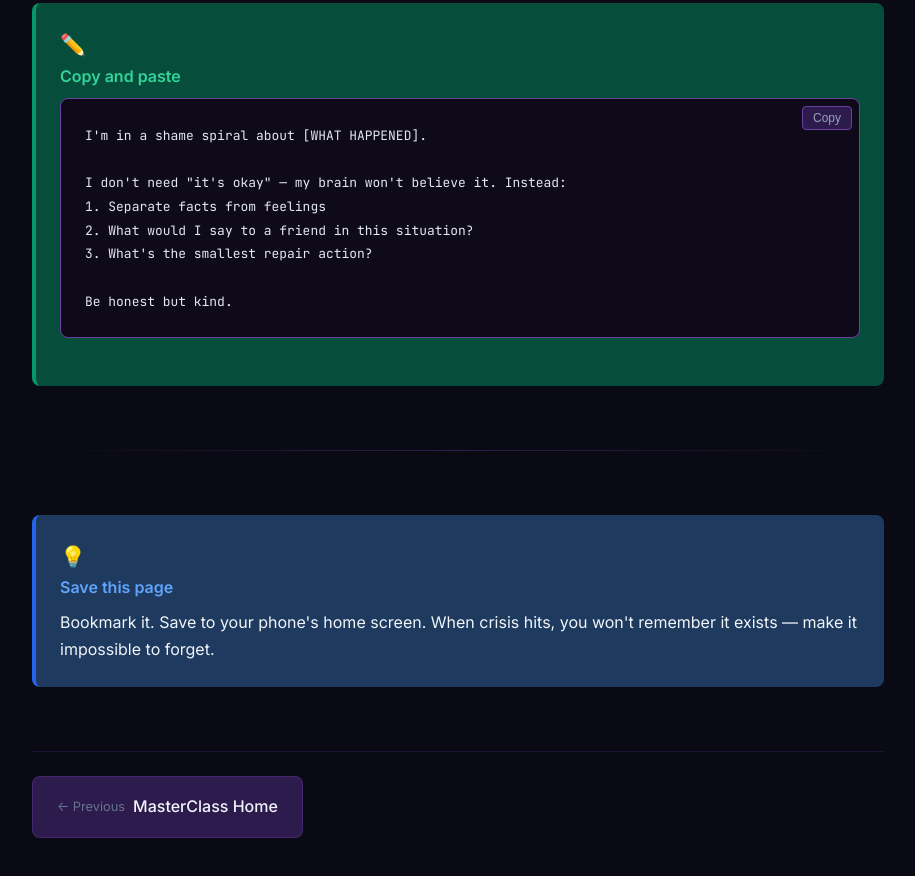
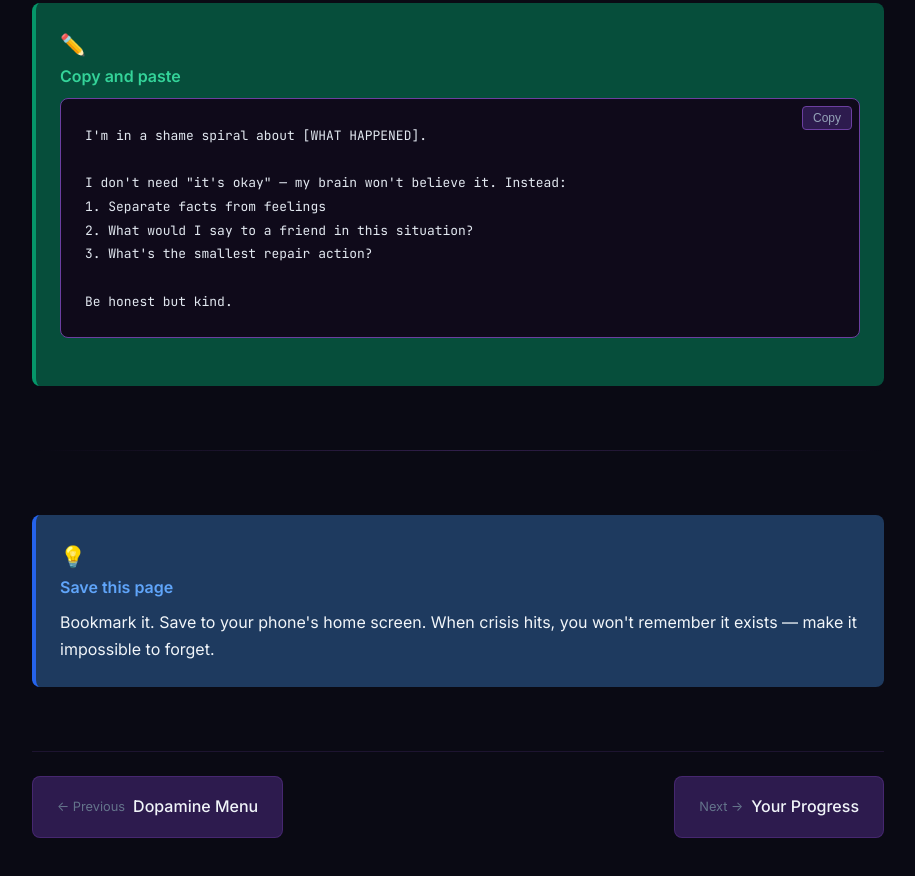
Before and after one commit to maple-megan333/neurodiverse-masterclass-overlays, a plain HTML site: page emergency-toolkit.html in a window 1280 px wide. Shown: the part 3550-4426 px from the top of the page, without its empty margins (182-1097 px from the left). Drawn offline with Linux system fonts and the light colour scheme.

Commit message:
Fix nav links: emergency-toolkit.html

```diff
--- a/emergency-toolkit.html
+++ b/emergency-toolkit.html
@@ -99,8 +99,8 @@ Be honest but kind.</code></pre></div></div>
 <div class="callout callout-blue"><span class="callout-icon">💡</span><div class="callout-title">Save this page</div><div>Bookmark it. Save to your phone's home screen. When crisis hits, you won't remember it exists — make it impossible to forget.</div></div>
 
         <nav class="nav-footer">
-            <a href="index.html" class="nav-link prev"><small>← Previous</small>MasterClass Home</a>
-            <span></span>
+            <a href="dopamine-menu.html" class="nav-link prev"><small>← Previous</small>Dopamine Menu</a>
+            <a href="your-progress.html" class="nav-link next"><small>Next →</small>Your Progress</a>
         </nav>
     </div>
     <script src="js/main.js"></script>
```
